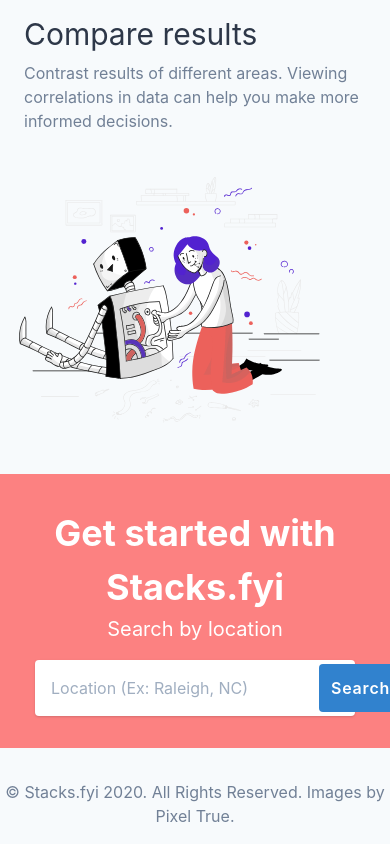
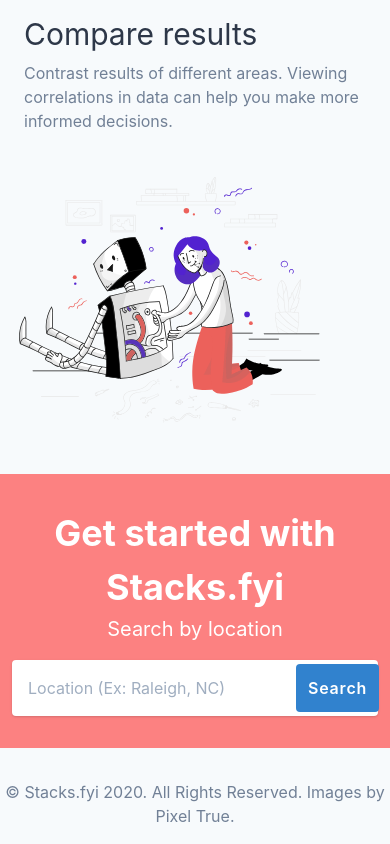
Before and after one commit to OliverMKing/stacks.fyi, a React (Create React App) app in the folder frontend/: page / in a window 390 px wide. Shown: the part 1155-1999 px from the top of the page. Built offline with nearby package versions, Linux system fonts and the light colour scheme.

Commit message:
Fix textbox mobile issues

```diff
--- a/frontend/src/components/index/Index.tsx
+++ b/frontend/src/components/index/Index.tsx
@@ -82,9 +82,9 @@
         <h3 className="break-normal font-normal text-white text-xl">
           Search by location
         </h3>
-        <div className="w-full text-center pt-4">
+        <div className="mx-3 text-center pt-4">
           <form onSubmit={submitform}>
-            <div className="max-w-xs md:max-w-sm mx-auto pr-3 p-1  bg-white rounded shadow flex items-center">
+            <div className="max-w-sm mx-auto p-1 bg-white rounded shadow flex items-center">
               <input
                 onChange={changeSearch}
                 type="text"
--- a/frontend/src/components/locationSearch/LocationSearch.tsx
+++ b/frontend/src/components/locationSearch/LocationSearch.tsx
@@ -45,9 +45,9 @@
           <h3 className="break-normal font-normal text-gray-800 text-center text-xl">
             Search by City, State, or Country
           </h3>
-          <div className="w-full pt-8">
+          <div className="mx-3 pt-8">
             <form onSubmit={submitform}>
-              <div className="max-w-xs md:max-w-xl mx-auto pr-3 p-1 bg-white rounded shadow flex items-center">
+              <div className="max-w-sm md:max-w-xl mx-auto p-1 bg-white rounded shadow flex items-center">
                 <input
                   onChange={changeSearch}
                   type="text"
```
